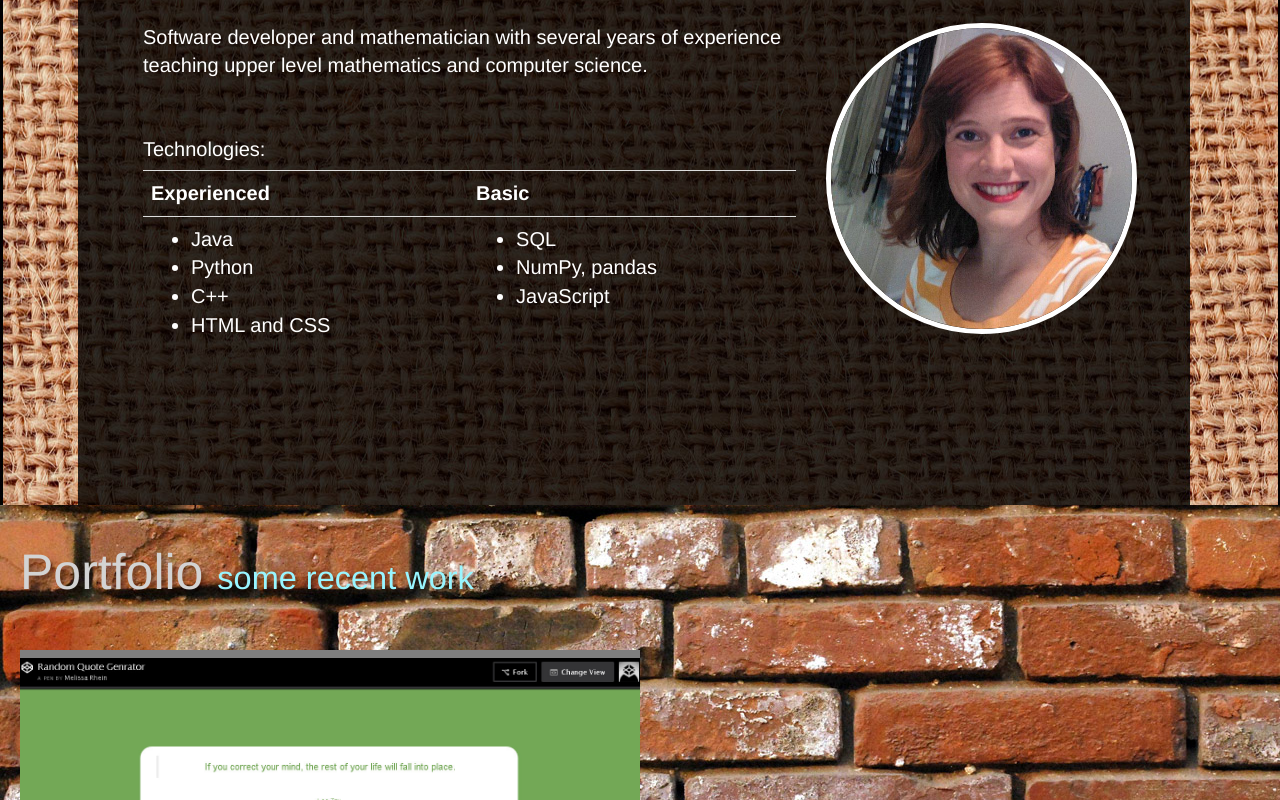
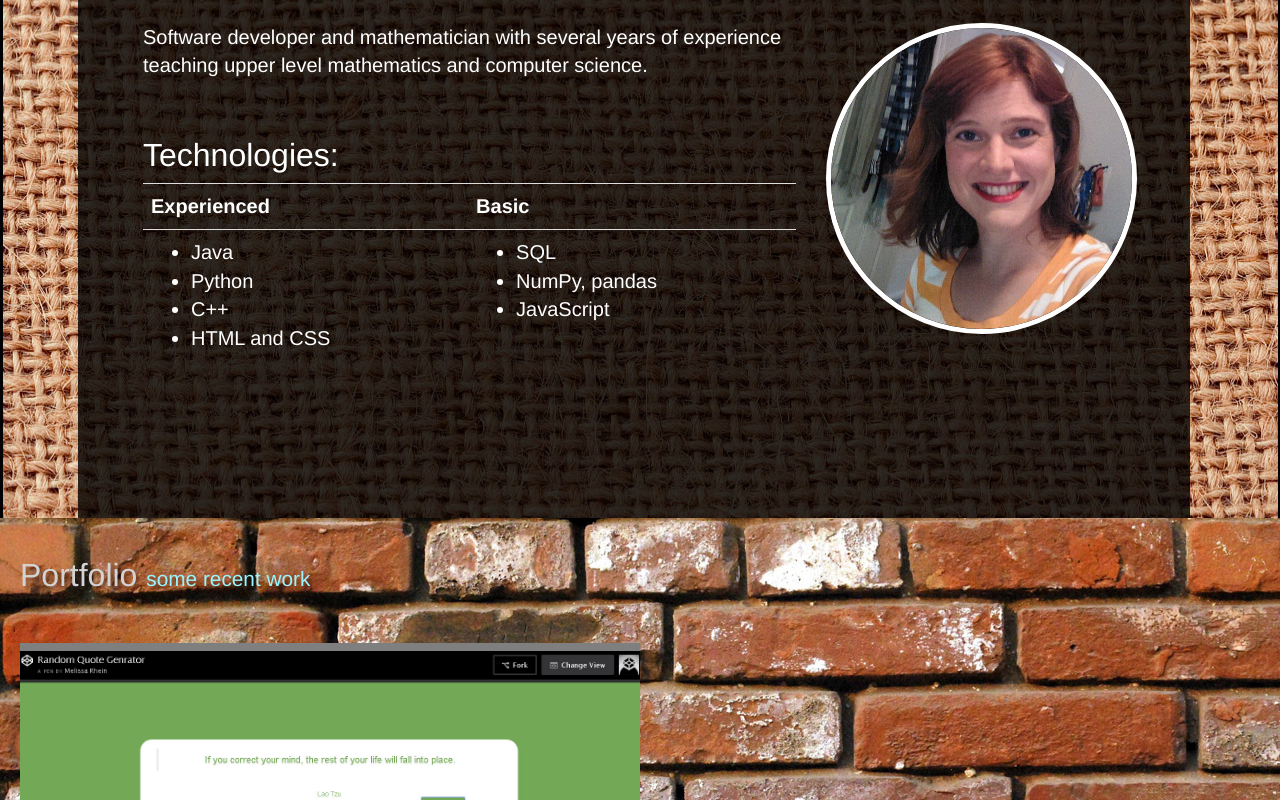
Before and after one commit to melissir/melissir.github.io, a plain HTML site: page index.html in a window 1280 px wide. Shown: the part 747-1547 px from the top of the page. Drawn offline with nearby package versions, Linux system fonts and the light colour scheme.

Commit message:
Formatting

```diff
--- a/css/main-style.css
+++ b/css/main-style.css
@@ -1,8 +1,11 @@
 
 h2 {
-    font-size: 2.5vh;
+    font-size: 2.5vw;
 }
 
+body{
+    font-size: 1vm;
+}
 
 header{
     text-align: center;
@@ -133,6 +136,5 @@ h1{
 
 #port-text{
     color: lightgray;
-    font-size: 50px;
     text-shadow: 3px 3px 3px rgba(12,2,2, 0.3);
 }
```
